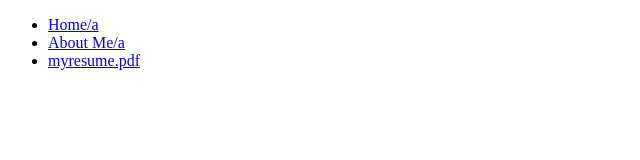
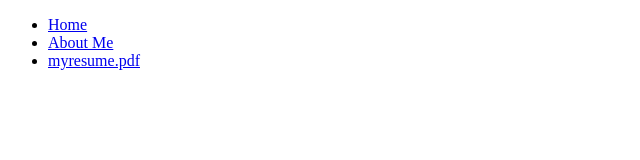
Before and after one commit to CCPS393207/CCPS393207.github.io, a plain HTML site: page index.html in a window 1280 px wide. Shown: the full height of the page, 0-640 px from the left. Drawn offline with Linux system fonts and the light colour scheme.

Commit message:
Update index.html

```diff
--- a/index.html
+++ b/index.html
@@ -6,8 +6,8 @@
 <header>
   <nav>
     <ul>
-      <li><a href="./index.html">Home/a</li>
-      <li><a href="./aboutme.html">About Me/a</li>
+      <li><a href="./index.html">Home</a></li>
+      <li><a href="./aboutme.html">About Me</a></li>
       <li><a href="./myresume.pdf" target="_blank">myresume.pdf</a</li>
     </ul>
   </nav>
```
